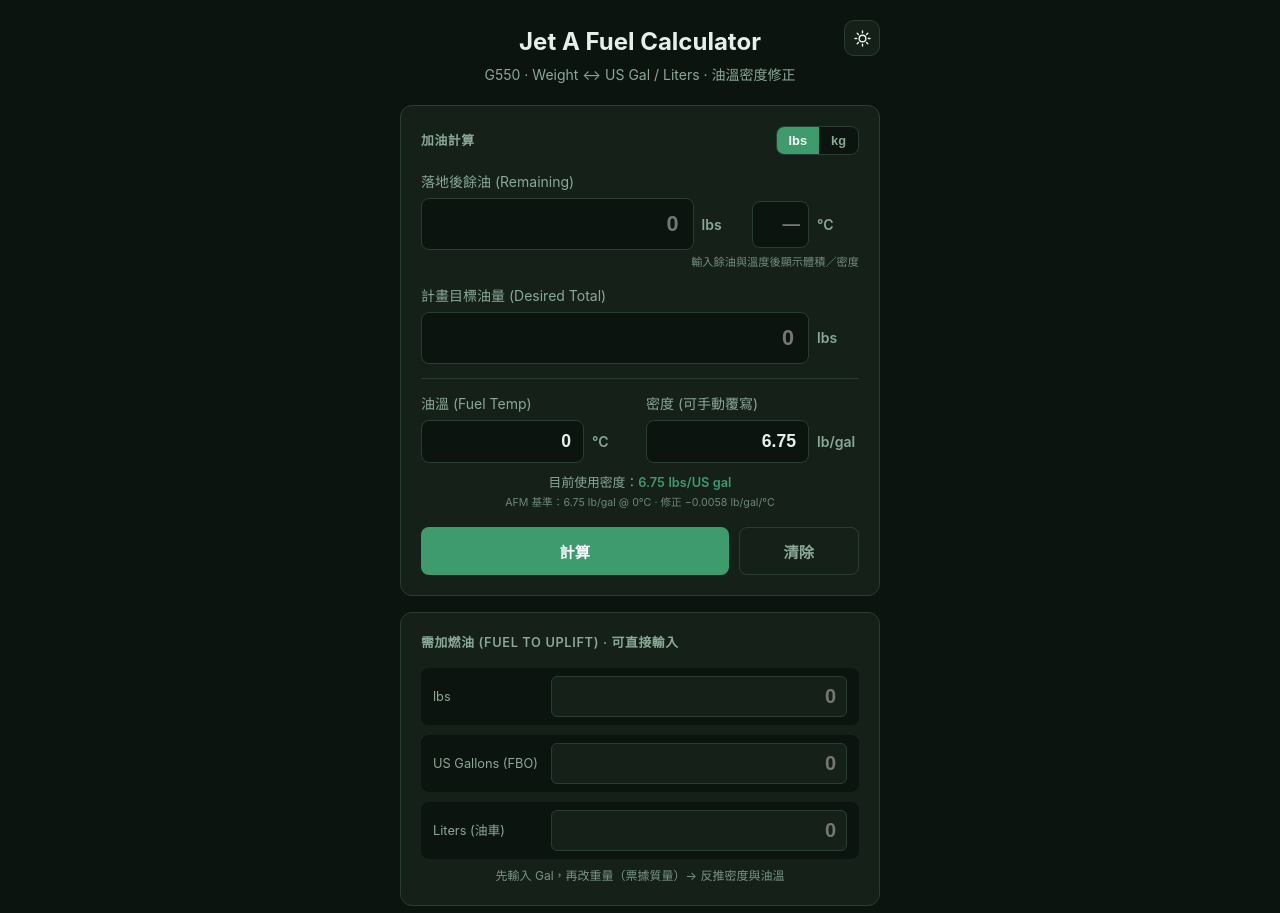
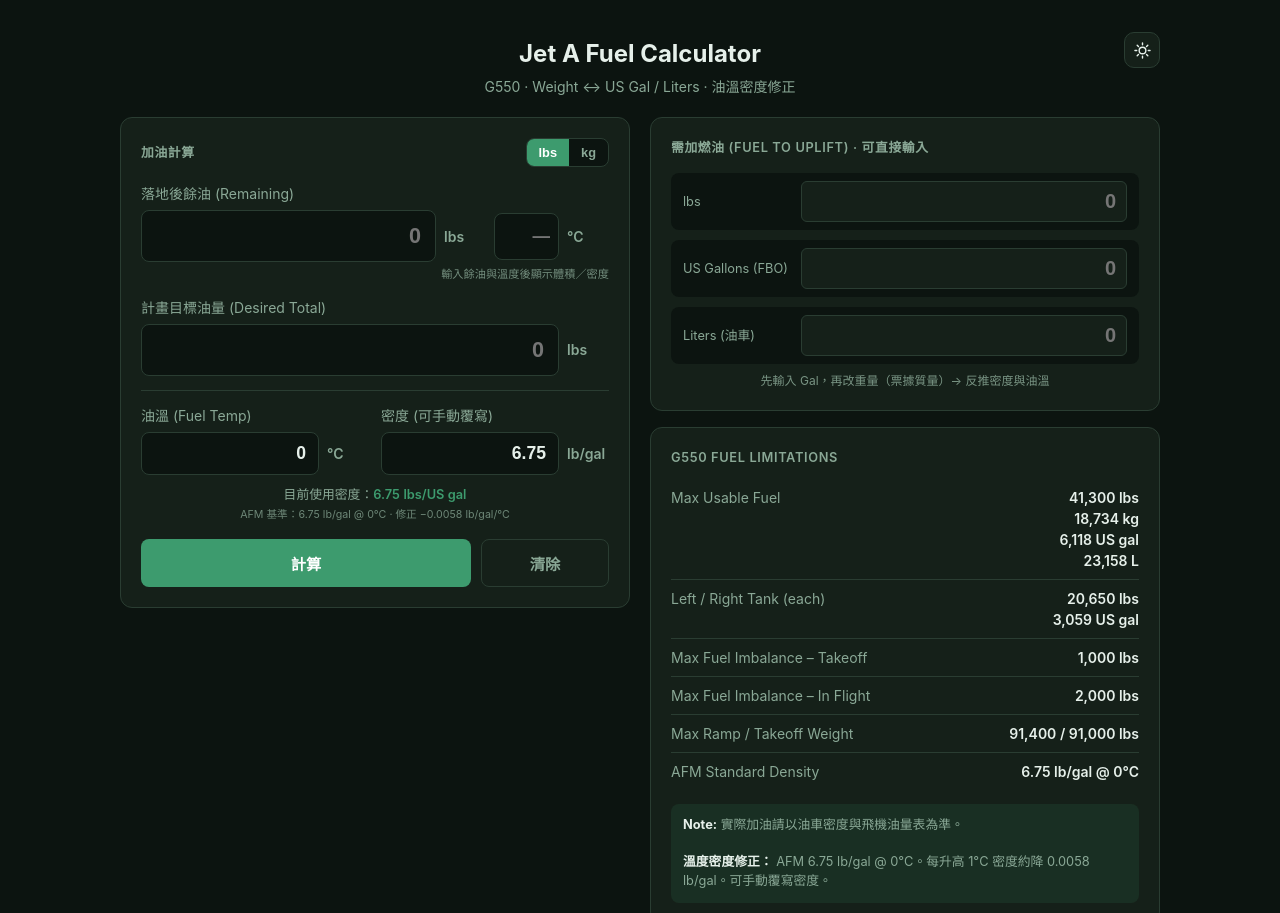
Before and after one commit to shainyhsu/fuel, a plain HTML site: page index.html in a window 1280 px wide. Shown: the top 913 px of the page. Drawn offline with Linux system fonts and the light colour scheme.

Commit message:
Add All Rights Reserved LICENSE; wide-screen layout

```diff
--- a/index.html
+++ b/index.html
@@ -274,6 +274,16 @@
     .theme-toggle svg{width:19px;height:19px}
     :root[data-theme="light"]{color-scheme:light;--bg:#eef3f0;--card:#ffffff;--border:#d2ddd6;--text:#14201a;--muted:#5a7066;--accent:#2f8a5f;--accent-hover:#25724d;--green:#1d8a4b;--amber:#a87700}
     :root[data-theme="light"] .note{background:rgba(47,138,95,.09)}
+
+    /* 寬螢幕兩欄：左欄加油計算，右欄需加燃油＋限制表 */
+    @media (min-width: 900px) {
+      body { padding: 28px 24px; }
+      .container { max-width: 1040px; display: grid; grid-template-columns: minmax(0, 1fr) minmax(0, 1fr); column-gap: 20px; align-items: start; }
+      .container > header, .container > footer { grid-column: 1 / -1; }
+      .container > .card:nth-of-type(1) { grid-column: 1; grid-row: 2 / span 2; }
+      .container > .card:nth-of-type(2) { grid-column: 2; grid-row: 2; }
+      .container > .card:nth-of-type(3) { grid-column: 2; grid-row: 3; }
+    }
   </style>
 </head>
 <body>
```
Also changed, not shown: 1 other file.
